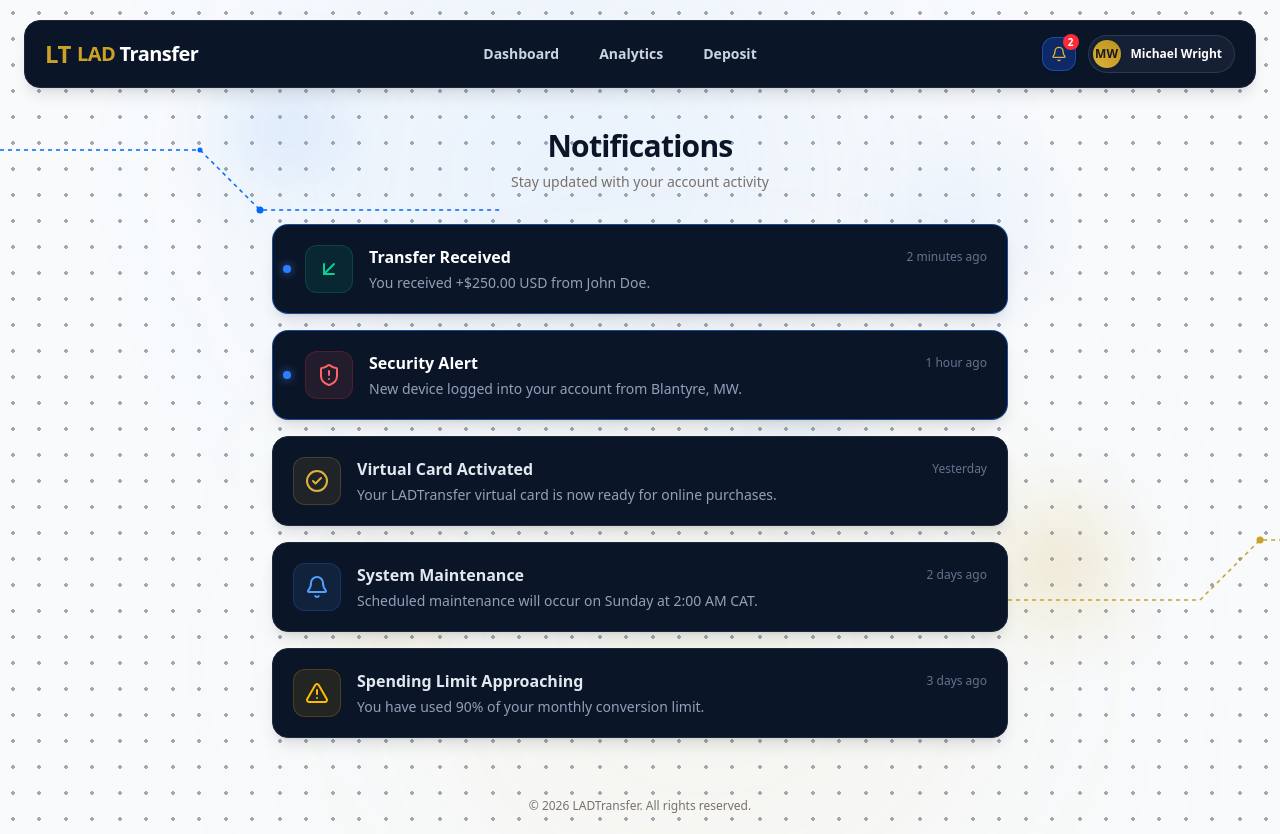
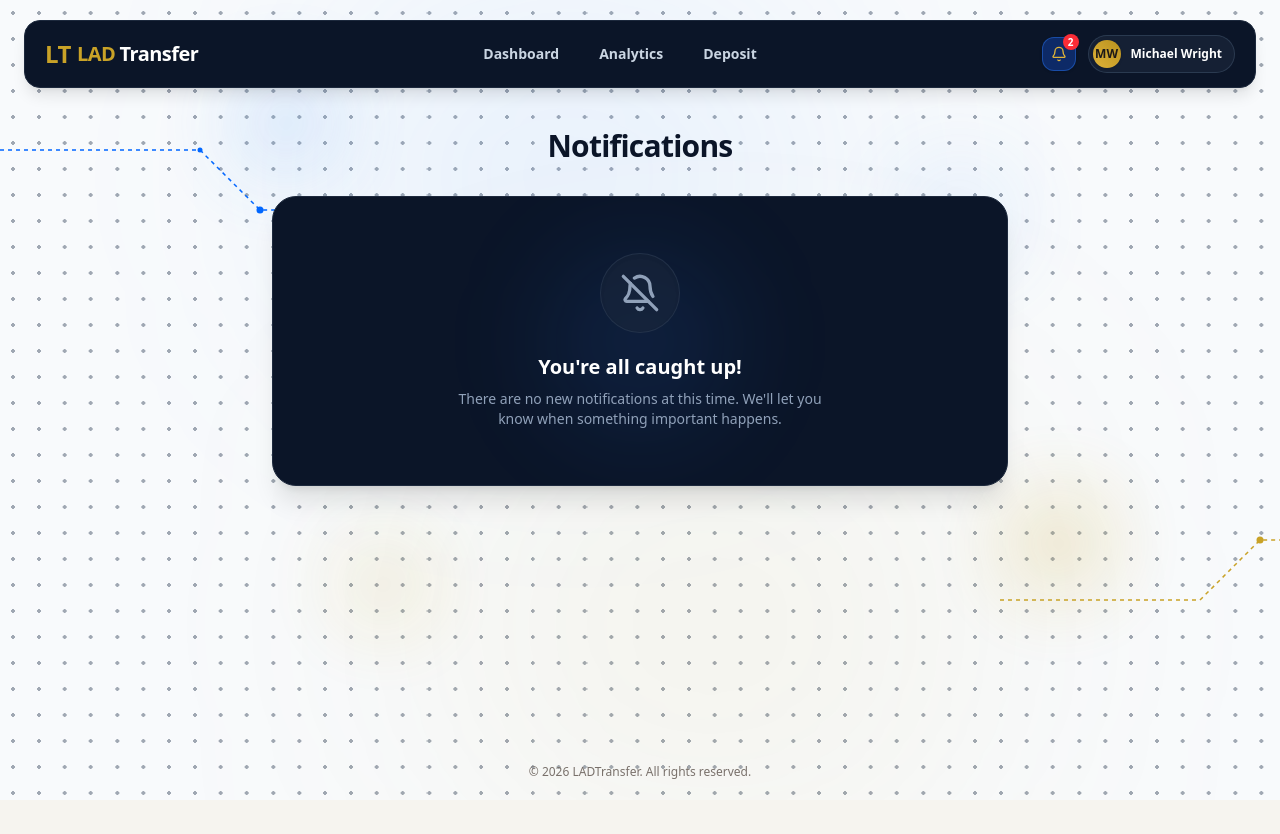
Before and after one commit to aggie-d/SASE_Hack2026, a Next.js app: page /notifications in a window 1280 px wide. After the commit the page ends 800 px from the top, so only its background shows below. Built offline with nearby package versions, Linux system fonts and the light colour scheme.

Commit message:
Added graceful notification empty message

```diff
--- a/app/notifications/page.tsx
+++ b/app/notifications/page.tsx
@@ -1,64 +1,64 @@
 "use client";
 
 import { AppHeader } from "@/components/AppHeader";
-import { ArrowDownLeft, ShieldAlert, Bell, CheckCircle2, AlertTriangle } from "lucide-react";
+import { ArrowDownLeft, ShieldAlert, Bell, BellOff, CheckCircle2, AlertTriangle } from "lucide-react";
 
 const notifications = [
-  {
-    id: 1,
-    title: "Transfer Received",
-    message: "You received +$250.00 USD from John Doe.",
-    time: "2 minutes ago",
-    icon: ArrowDownLeft,
-    iconColor: "text-emerald-400",
-    bgColor: "bg-emerald-400/10",
-    borderColor: "border-emerald-500/20",
-    isUnread: true,
-  },
-  {
-    id: 2,
-    title: "Security Alert",
-    message: "New device logged into your account from Blantyre, MW.",
-    time: "1 hour ago",
-    icon: ShieldAlert,
-    iconColor: "text-red-400",
-    bgColor: "bg-red-400/10",
-    borderColor: "border-red-500/20",
-    isUnread: true,
-  },
-  {
-    id: 3,
-    title: "Virtual Card Activated",
-    message: "Your LADTransfer virtual card is now ready for online purchases.",
-    time: "Yesterday",
-    icon: CheckCircle2,
-    iconColor: "text-[#DFB338]",
-    bgColor: "bg-[#DFB338]/10",
-    borderColor: "border-[#DFB338]/20",
-    isUnread: false,
-  },
-  {
-    id: 4,
-    title: "System Maintenance",
-    message: "Scheduled maintenance will occur on Sunday at 2:00 AM CAT.",
-    time: "2 days ago",
-    icon: Bell,
-    iconColor: "text-blue-400",
-    bgColor: "bg-blue-400/10",
-    borderColor: "border-blue-500/20",
-    isUnread: false,
-  },
-  {
-    id: 5,
-    title: "Spending Limit Approaching",
-    message: "You have used 90% of your monthly conversion limit.",
-    time: "3 days ago",
-    icon: AlertTriangle,
-    iconColor: "text-amber-400",
-    bgColor: "bg-amber-400/10",
-    borderColor: "border-amber-500/20",
-    isUnread: false,
-  }
+  // {
+  //   id: 1,
+  //   title: "Transfer Received",
+  //   message: "You received +$250.00 USD from John Doe.",
+  //   time: "2 minutes ago",
+  //   icon: ArrowDownLeft,
+  //   iconColor: "text-emerald-400",
+  //   bgColor: "bg-emerald-400/10",
+  //   borderColor: "border-emerald-500/20",
+  //   isUnread: true,
+  // },
+  // {
+  //   id: 2,
+  //   title: "Security Alert",
+  //   message: "New device logged into your account from Blantyre, MW.",
+  //   time: "1 hour ago",
+  //   icon: ShieldAlert,
+  //   iconColor: "text-red-400",
+  //   bgColor: "bg-red-400/10",
+  //   borderColor: "border-red-500/20",
+  //   isUnread: true,
+  // },
+  // {
+  //   id: 3,
+  //   title: "Virtual Card Activated",
+  //   message: "Your LADTransfer virtual card is now ready for online purchases.",
+  //   time: "Yesterday",
+  //   icon: CheckCircle2,
+  //   iconColor: "text-[#DFB338]",
+  //   bgColor: "bg-[#DFB338]/10",
+  //   borderColor: "border-[#DFB338]/20",
+  //   isUnread: false,
+  // },
+  // {
+  //   id: 4,
+  //   title: "System Maintenance",
+  //   message: "Scheduled maintenance will occur on Sunday at 2:00 AM CAT.",
+  //   time: "2 days ago",
+  //   icon: Bell,
+  //   iconColor: "text-blue-400",
+  //   bgColor: "bg-blue-400/10",
+  //   borderColor: "border-blue-500/20",
+  //   isUnread: false,
+  // },
+  // {
+  //   id: 5,
+  //   title: "Spending Limit Approaching",
+  //   message: "You have used 90% of your monthly conversion limit.",
+  //   time: "3 days ago",
+  //   icon: AlertTriangle,
+  //   iconColor: "text-amber-400",
+  //   bgColor: "bg-amber-400/10",
+  //   borderColor: "border-amber-500/20",
+  //   isUnread: false,
+  // }
 ];
 
 export default function NotificationsPage() {
@@ -181,13 +181,29 @@ export default function NotificationsPage() {
             <h1 className="text-2xl sm:text-3xl font-extrabold text-[#0B1528] tracking-tight text-center">
               Notifications
             </h1>
-            <p className="mt-2 text-center text-stone-500 text-sm">
-              Stay updated with your account activity
-            </p>
           </div>
 
           <div className="w-full space-y-4">
-            {notifications.map((notification, index) => {
+            {notifications.length === 0 ? (
+              <div
+                className="bg-[#0B1528] rounded-3xl p-10 sm:p-14 shadow-xl border border-slate-800 flex flex-col items-center justify-center text-center relative overflow-hidden"
+                style={{ animation: "wave-lift 0.9s ease-in-out 0.2s both" }}
+              >
+                {/* Subtle ambient glow behind the empty state icon */}
+                <div className="absolute top-1/2 left-1/2 -translate-x-1/2 -translate-y-1/2 w-48 h-48 bg-blue-500/10 rounded-full blur-[50px] pointer-events-none" />
+
+                <div className="relative z-10 w-20 h-20 rounded-full bg-slate-800/50 flex items-center justify-center mb-5 border border-slate-700/50 shadow-inner">
+                  <BellOff className="w-10 h-10 text-slate-400" />
+                </div>
+                <h3 className="relative z-10 text-xl font-bold text-white mb-2">
+                  You're all caught up!
+                </h3>
+                <p className="relative z-10 text-sm text-slate-400 max-w-sm">
+                  There are no new notifications at this time. We'll let you know when something important happens.
+                </p>
+              </div>
+            ) : (
+              notifications.map((notification, index) => {
                 const Icon = notification.icon;
                 return (
                   <div
@@ -223,7 +239,8 @@ export default function NotificationsPage() {
                     </div>
                   </div>
                 );
-            })}
+              })
+            )}
           </div>
         </div>
       </main>
```
Lines whose indentation alone changed are shown as unchanged.
